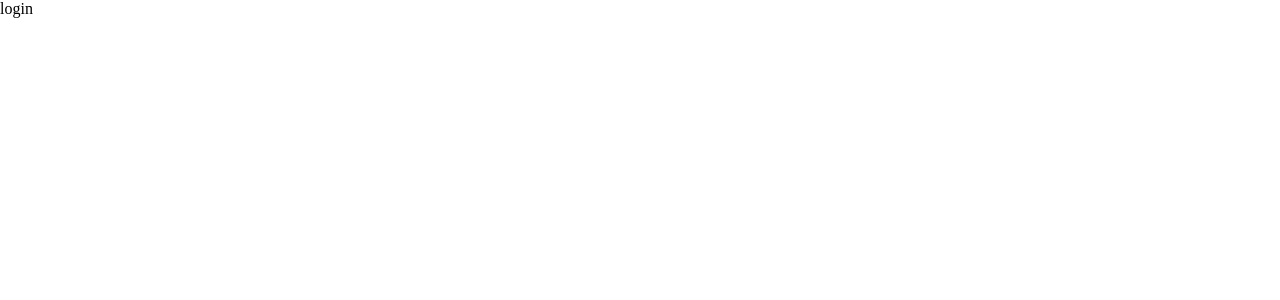
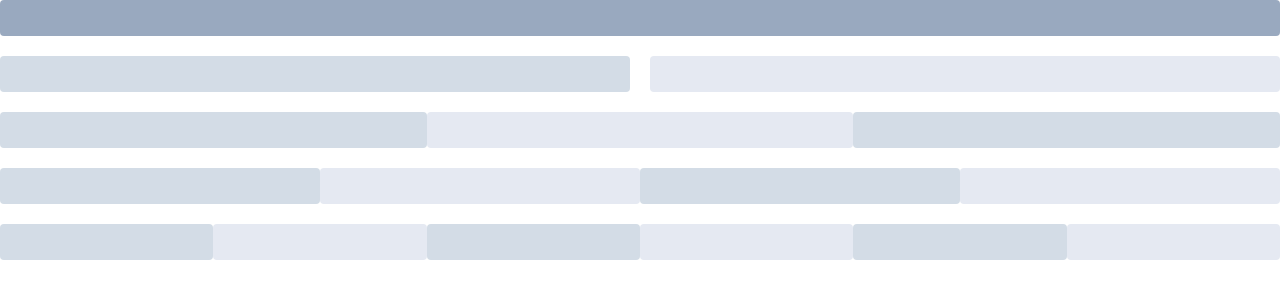
Before and after one commit to yongyangwu/ultimate-simplified-cms, a Vue app: page /#/login in a window 1280 px wide. Shown: the top 300 px of the page. Built offline with nearby package versions, Linux system fonts and the light colour scheme.

Commit message:
feat(ultimate-table): 优化搜索组件功能并完善登录页面布局
refactor(ultimate-table/search): 重构搜索组件逻辑，添加加载状态和占位符处理
style(login): 实现登录页面的基础网格布局和样式
perf(home): 调整模拟API延迟时间，优化测试体验

```diff
--- a/src/components/ultimate-table/index.vue
+++ b/src/components/ultimate-table/index.vue
@@ -76,7 +76,6 @@
   props.columns.forEach((item) => {
     if (item.search && item.prop) {
       const key = item.search?.key || item.prop
-
       // 如果有 optionsApi，暂不设置 defaultValue，等选项加载完成后再设置
       if (item.search.optionsApi) {
         searchParam[key] = ''
@@ -153,7 +152,7 @@
 
       console.log('params-----', params)
       const result = await props.requestApi(params)
-      console.log('result----', result)
+      // console.log('result----', result)
       // 如果有数据处理回调，使用回调处理数据
       let processedData = result
       if (props.dataCallback) {
--- a/src/views/home/index.vue
+++ b/src/views/home/index.vue
@@ -53,7 +53,7 @@
 
   // 模拟异步获取省份列表的 API
   const fetchProvinces = async () => {
-    await new Promise((resolve) => setTimeout(resolve, 500))
+    await new Promise((resolve) => setTimeout(resolve, 1000))
     return [
       { label: '广东省', value: 1 },
       { label: '浙江省', value: 2 },
@@ -64,7 +64,7 @@
   // 模拟异步获取城市列表的 API（根据省份）
   const fetchCities = async (params?: Record<string, any>) => {
     // console.log('加载城市，省份参数：', params)
-    await new Promise((resolve) => setTimeout(resolve, 500))
+    await new Promise((resolve) => setTimeout(resolve, 1000))
 
     // 根据不同省份返回不同的城市
     const cityMap: Record<number, Array<{ label: string; value: number }>> = {
@@ -88,10 +88,9 @@
     const provinceId = params?.province
     return cityMap[provinceId as number] || []
   }
-
   // 模拟异步获取部门列表的 API
   const fetchDepartments = async () => {
-    await new Promise((resolve) => setTimeout(resolve, 1000))
+    await new Promise((resolve) => setTimeout(resolve, 6000))
     return [
       { label: '技术部', value: 1 },
       { label: '市场部', value: 2 },
@@ -99,7 +98,6 @@
       { label: '财务部', value: 4 },
     ]
   }
-
   const columns = reactive<ColumnProps[]>([
     {
       type: 'selection',
@@ -111,78 +109,76 @@
       label: '序号',
       width: 60,
     },
-    {
-      label: '姓名',
-      prop: 'name',
-      render: (row) => {},
-      search: {
-        order: 1,
-        render: ({ searchParam }) => {
-          return (
-            <el-input
-              v-model={searchParam.name}
-              placeholder="请输入姓名"
-              clearable
-              style={{ width: '100%' }}
-            />
-          )
-        },
-      },
-    },
-    {
-      label: '邮箱',
-      prop: 'email',
-      minWidth: 200,
-      search: {
-        el: 'el-input',
-        order: 1,
-        elProps: {
-          placeholder: '请输入邮箱',
-        },
-      },
-    },
-    {
-      label: '手机',
-      prop: 'phone',
-      minWidth: 200,
-      search: {
-        el: 'el-input',
-        order: 1,
-        elProps: {
-          placeholder: '请输入手机号',
-        },
-      },
-    },
-
-    {
-      label: '性别',
-      prop: 'gender',
-      search: {
-        el: 'el-select',
-        order: 2,
-        options: [
-          { label: '男', value: 1 },
-          { label: '女', value: 2 },
-        ],
-        elProps: {
-          placeholder: '请选择性别',
-          clearable: true,
-        },
-      },
-    },
+    // {
+    //   label: '姓名',
+    //   prop: 'name',
+    //   search: {
+    //     order: 1,
+    //     render: ({ searchParam }) => {
+    //       return (
+    //         <el-input
+    //           v-model={searchParam.name}
+    //           placeholder="请输入姓名"
+    //           clearable
+    //           style={{ width: '100%' }}
+    //         />
+    //       )
+    //     },
+    //   },
+    // },
+    // {
+    //   label: '邮箱',
+    //   prop: 'email',
+    //   minWidth: 200,
+    //   search: {
+    //     el: 'el-input',
+    //     order: 2,
+    //     elProps: {
+    //       placeholder: '请输入邮箱',
+    //     },
+    //   },
+    // },
+    // {
+    //   label: '手机',
+    //   prop: 'phone',
+    //   minWidth: 200,
+    //   search: {
+    //     el: 'el-input',
+    //     // order: 3,
+    //     elProps: {
+    //       placeholder: '请输入手机号',
+    //     },
+    //   },
+    // },
+    // {
+    //   label: '性别',
+    //   prop: 'gender',
+    //   search: {
+    //     el: 'el-select',
+    //     // order: 4,
+    //     options: [
+    //       { label: '男', value: 1 },
+    //       { label: '女', value: 2 },
+    //     ],
+    //     elProps: {
+    //       placeholder: '请选择性别',
+    //       clearable: true,
+    //     },
+    //   },
+    // },
     {
       label: '省份',
       prop: 'province',
       search: {
         el: 'el-select',
 
-        order: 3,
+        order: 5,
         // 通过 API 异步获取选项
         optionsApi: fetchProvinces,
         defaultValue: 1,
         elProps: {
           placeholder: '请选择省份',
-          disabled: true,
+          // disabled: true,
         },
       },
     },
@@ -191,7 +187,7 @@
       prop: 'city',
       search: {
         el: 'el-select',
-        order: 4,
+        order: 6,
         // 通过 API 异步获取选项（依赖省份）
         optionsApi: fetchCities,
         // 联动配置：依赖 province 字段
@@ -206,11 +202,12 @@
       prop: 'department',
       search: {
         el: 'el-select',
-        order: 5,
+        order: 7,
         // 通过 API 异步获取选项（独立）
         optionsApi: fetchDepartments,
         elProps: {
           placeholder: '请选择部门',
+          multiple: true,
         },
       },
     },
--- a/src/views/login/index.vue
+++ b/src/views/login/index.vue
@@ -1,3 +1,88 @@
 <template>
-  <div>login</div>
+  <el-row>
+    <el-col :span="24">
+      <div class="grid-content ep-bg-purple-dark" />
+    </el-col>
+  </el-row>
+  <el-row :gutter="20">
+    <el-col :span="12">
+      <div class="grid-content ep-bg-purple" />
+    </el-col>
+    <el-col :span="12">
+      <div class="grid-content ep-bg-purple-light" />
+    </el-col>
+  </el-row>
+  <el-row>
+    <el-col :span="8">
+      <div class="grid-content ep-bg-purple" />
+    </el-col>
+    <el-col :span="8">
+      <div class="grid-content ep-bg-purple-light" />
+    </el-col>
+    <el-col :span="8">
+      <div class="grid-content ep-bg-purple" />
+    </el-col>
+  </el-row>
+  <el-row>
+    <el-col :span="6">
+      <div class="grid-content ep-bg-purple" />
+    </el-col>
+    <el-col :span="6">
+      <div class="grid-content ep-bg-purple-light" />
+    </el-col>
+    <el-col :span="6">
+      <div class="grid-content ep-bg-purple" />
+    </el-col>
+    <el-col :span="6">
+      <div class="grid-content ep-bg-purple-light" />
+    </el-col>
+  </el-row>
+  <el-row>
+    <el-col :span="4">
+      <div class="grid-content ep-bg-purple" />
+    </el-col>
+    <el-col :span="4">
+      <div class="grid-content ep-bg-purple-light" />
+    </el-col>
+    <el-col :span="4">
+      <div class="grid-content ep-bg-purple" />
+    </el-col>
+    <el-col :span="4">
+      <div class="grid-content ep-bg-purple-light" />
+    </el-col>
+    <el-col :span="4">
+      <div class="grid-content ep-bg-purple" />
+    </el-col>
+    <el-col :span="4">
+      <div class="grid-content ep-bg-purple-light" />
+    </el-col>
+  </el-row>
 </template>
+
+<style>
+  .el-row {
+    margin-bottom: 20px;
+  }
+
+  .el-row:last-child {
+    margin-bottom: 0;
+  }
+
+  .el-col {
+    border-radius: 4px;
+  }
+
+  .grid-content {
+    border-radius: 4px;
+    min-height: 36px;
+  }
+  .ep-bg-purple-dark {
+    background: #99a9bf;
+  }
+  .ep-bg-purple {
+    background: #d3dce6;
+  }
+  .ep-bg-purple-light {
+    background: #e5e9f2;
+  }
+</style>
```
Also changed, not shown: src/components/ultimate-table/search/index.vue (+55 -18 lines).
